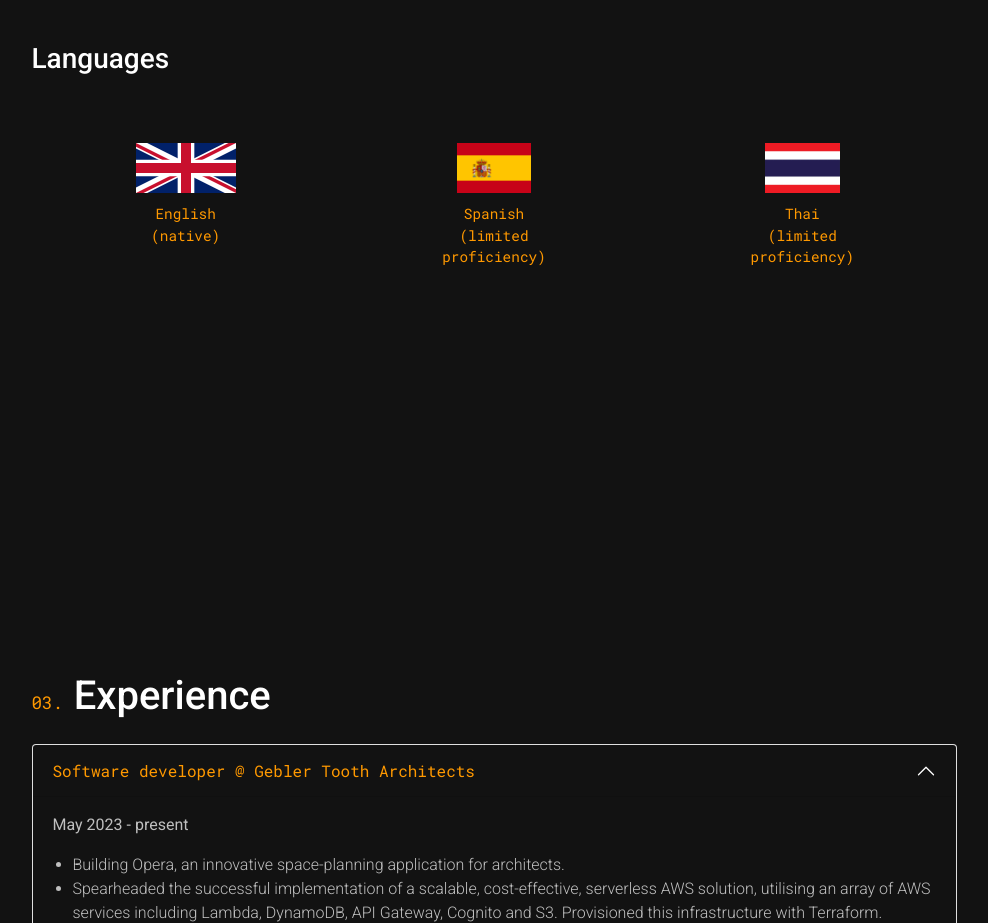
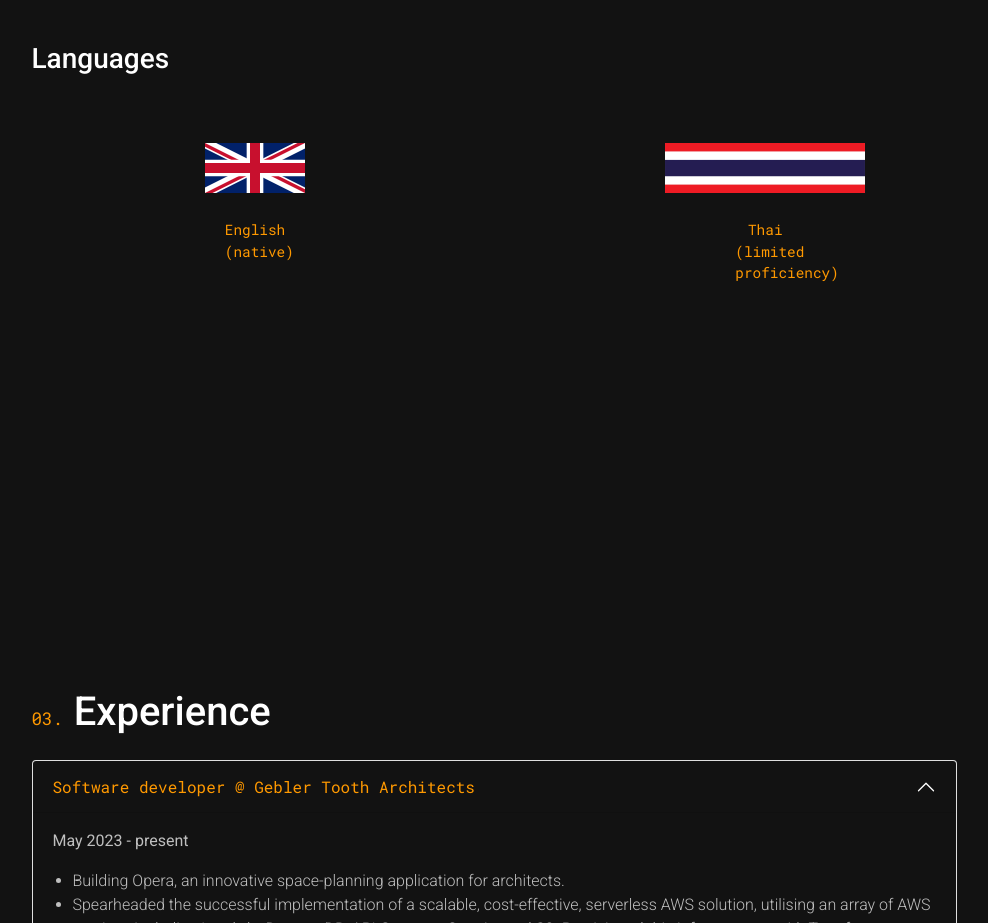
Before and after one commit to tigeryant/tigeryant.github.io, a React (Create React App) app: page / in a window 1280 px wide. Shown: the part 2960-3883 px from the top of the page, without its empty margins (146-1134 px from the left). Built offline with nearby package versions, Linux system fonts and the light colour scheme.

Commit message:
updated languages spacing

```diff
--- a/src/components/Skills.js
+++ b/src/components/Skills.js
@@ -334,19 +334,19 @@ function Skills() {
       <h3 className="my-5">Languages</h3>
       <div className="flags-container my-5">
         <div className="skill-container">
-          <img src={ukFlag} height="100" className="skill-icon" />
+          <img src={ukFlag} height="100" width="200" className="skill-icon" />
           <p className="skill-caption p2 language-caption">
             English (native)
           </p>
         </div>
-        <div className="skill-container">
+        {/* <div className="skill-container">
           <img src={spainFlag} height="100" className="skill-icon" />
           <p className="skill-caption p2 language-caption">
             Spanish (limited proficiency)
           </p>
-        </div>
+        </div> */}
         <div className="skill-container">
-          <img src={thaiFlag} height="100" className="skill-icon" />
+          <img src={thaiFlag} height="100" width="200" className="skill-icon" />
           <p className="skill-caption p2 language-caption">
             Thai (limited proficiency)
           </p>
--- a/src/styles/main.scss
+++ b/src/styles/main.scss
@@ -209,6 +209,8 @@ h4 {
 .flags-container {
   display: flex;
   justify-content: flex-start;
+  gap: 8rem; /* Increased from 4rem for more spacing */
+  margin-left: 2rem;
 }
 
 @media only screen and (max-width: 1300px) {
@@ -218,7 +220,8 @@ h4 {
 }
 
 .language-caption {
-  text-align: center;
+  margin-top: 1rem;
+  width: 100%;
 }
 
 #php-icon {
```
